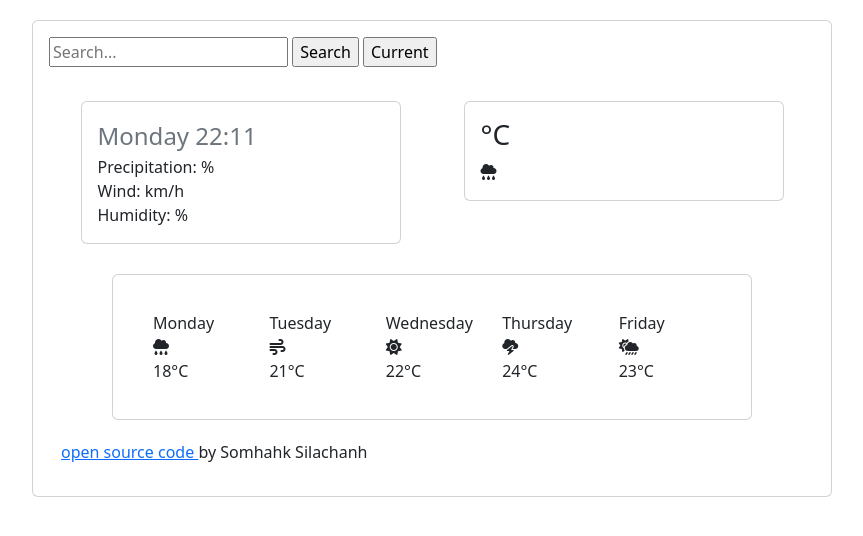
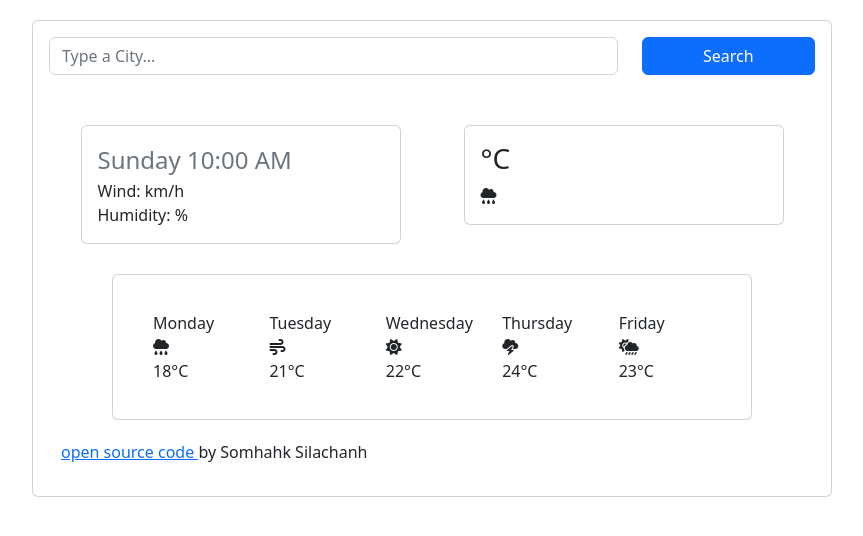
Before and after one commit to xlilDrippy/Weather-Project-Somhahk-Silachanh, a plain HTML site: page index.html in a window 1280 px wide. Shown: the whole page, without its empty margins (208-1071 px from the left). Drawn offline with nearby package versions, Linux system fonts and the light colour scheme; no server answers.

Commit message:
Update index.html

```diff
--- a/index.html
+++ b/index.html
@@ -17,10 +17,16 @@
     <div class="bodycard">
         <div class="card" style="width: 50rem; margin: 20px auto;">
             <div class="card-body">
-                <form id="searchBar" class="searchBarClass">
-                    <input type="search" id="search-input" placeholder="Search..." />
-                    <input type="submit" value="Search" />
-                    <input type="submit" value="Current" id="current-location-button" />
+                <form id="search-form" class="mb-3">
+                    <div class="row">
+                        <div class="col-9">
+                            <input type="search" placeholder="Type a City..." class="form-control" id="city-input" autocomplete="off" />
+                        </div>
+                        <div class="col-3">
+                            <input type="submit" value="Search" class="btn btn-primary w-100" />
+                        </div>
+                    </div>
+
                 </form>
                 </br>
 
@@ -29,14 +35,12 @@
                         <div class="col">
                             <div class="card" style="width: 20rem; margin: 10px auto;">
                                 <div class="card-body">
-                                    <h2 class="card-title" id="state"></h2>
-                                    <h4 class="card-subtitle mb-2 text-muted" id="todayDate">Sunday 10:00 AM</h4>
+                                    <h2 class="card-title" id="city"></h2>
+                                    <h4 class="card-subtitle mb-2 text-muted" id="date">Sunday 10:00 AM</h4>
                                     <h4 class="card-subtitle mb-2 text-muted" id="description"></h4>
 
 
                                     <p class="card-text">
-                                        Precipitation: <span id="precipitation"></span>%
-                                        </br>
                                         Wind: <span id="wind"> </span> km/h
                                         </br>
                                         Humidity: <span id="humidity"></span>%
@@ -48,7 +52,7 @@
                         <div class="col">
                             <div class="card" style="width: 20rem;  margin: 10px auto;">
                                 <div class="card-body">
-                                    <h3 class="card-title"><span id="temperature"></span><span>°C</span></h3>
+                                    <h3 class="card-title"><span id="temperature"></span><span class="units">°C</span></h3>
                                     <p class="card-text">
                                         <i class="fa-solid fa-cloud-rain tempcloud"></i>
                                     </p>
```
